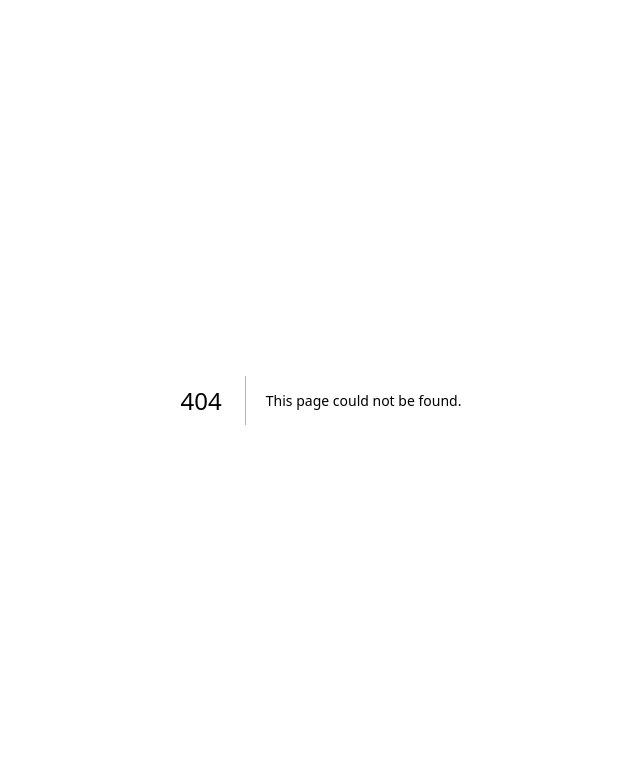
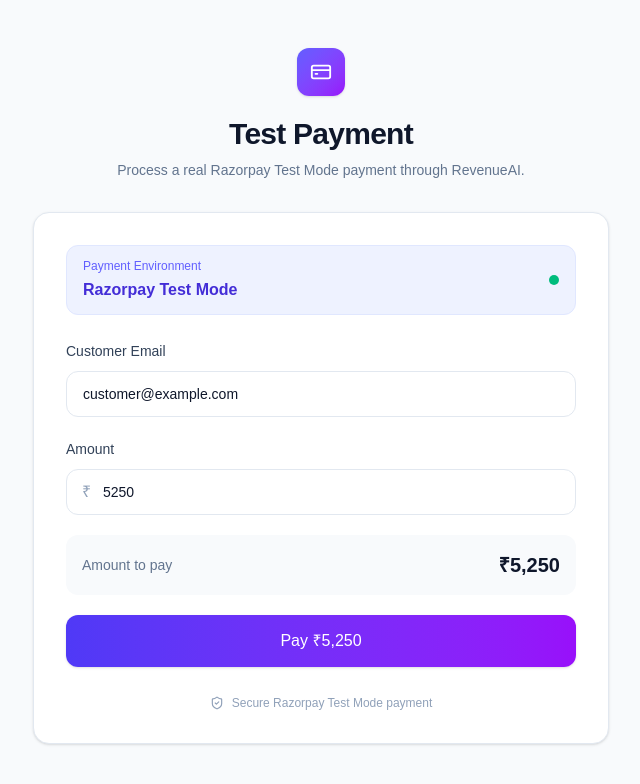
Before and after one commit to Vivek0925/revenue-intelligence, a Next.js app in the folder frontend/: page /payments in a window 1280 px wide. Before the commit this address had no page. Shown: the top 784 px of the page, without its empty margins (319-959 px from the left). Built offline with nearby package versions, Linux system fonts and the light colour scheme; no server answers.

Commit message:
modified ui

```diff
--- a/frontend/src/app/dashboard/page.tsx
+++ b/frontend/src/app/dashboard/page.tsx
@@ -1,13 +1,8 @@
 import DashboardHeader from "@/components/dashboard/DashboardHeader";
-
 import MetricCard from "@/components/dashboard/MetricCard";
-
 import IncidentCard from "@/components/dashboard/IncidentCard";
-
 import RecoveryOverview from "@/components/dashboard/RecoveryOverview";
-
 import ChildActionsTable from "@/components/dashboard/ChildActionsTable";
-
 import { getDashboardData } from "@/lib/api";
 
 export default async function DashboardPage() {
@@ -23,40 +18,30 @@
 
   return (
     <main className="min-h-screen bg-[#f8fafc] text-slate-900">
-      {/* Subtle top background */}
-
-      <div className="absolute left-0 top-0 -z-10 h-[400px] w-full bg-gradient-to-b from-indigo-50 via-purple-50/30 to-transparent" />
+      <div className="absolute left-0 top-0 -z-10 h-[350px] w-full bg-gradient-to-b from-indigo-50 via-purple-50/20 to-transparent" />
 
       <div className="mx-auto max-w-7xl px-4 py-6 sm:px-6 lg:px-8 lg:py-8">
 
         {/* Header */}
-
         <DashboardHeader />
 
-        {/* Page Introduction */}
+        {/* Overview */}
+        <section className="mt-8">
+          <h2 className="text-2xl font-bold tracking-tight text-slate-900">
+            Overview
+          </h2>
 
-        <section className="mt-8">
-          <p className="text-sm font-semibold uppercase tracking-wider text-indigo-600">
-            Revenue Intelligence
-          </p>
-
-          <h1 className="mt-2 text-3xl font-bold tracking-tight text-slate-900 sm:text-4xl">
-            Recovery Dashboard
-          </h1>
-
-          <p className="mt-2 text-slate-500">
-            Monitor payment failures, recovery actions, and recovered
-            revenue in one place.
+          <p className="mt-1 text-sm text-slate-500">
+            Monitor payment health and revenue recovery.
           </p>
         </section>
 
-        {/* Metrics */}
-
-        <section className="mt-8 grid gap-4 sm:grid-cols-2 xl:grid-cols-4">
+        {/* KPI Metrics */}
+        <section className="mt-6 grid gap-4 sm:grid-cols-2 xl:grid-cols-4">
           <MetricCard
             title="Revenue At Risk"
             value={formatCurrency(data.incident.revenueAtRisk)}
-            subtitle="Total failed payment value"
+            subtitle="Failed payment value"
           />
 
           <MetricCard
@@ -68,33 +53,28 @@
           <MetricCard
             title="Recovery Rate"
             value={`${data.summary.recoveryRate}%`}
-            subtitle="Recovery performance"
+            subtitle="Overall performance"
           />
 
           <MetricCard
             title="Failed Payments"
             value={data.summary.totalChildActions}
-            subtitle={`${data.summary.successfulActions} successfully recovered`}
+            subtitle={`${data.summary.successfulActions} recovered`}
           />
         </section>
 
-        {/* Main Grid */}
-
+        {/* Main Overview */}
         <section className="mt-6 grid gap-6 xl:grid-cols-[1.1fr_0.9fr]">
-          {/* Incident */}
-
           <IncidentCard incident={data.incident} />
-
-          {/* Recovery */}
 
           <RecoveryOverview summary={data.summary} />
         </section>
 
-        {/* Child Actions */}
-
+        {/* Recovery Actions */}
         <section className="mt-6 pb-10">
           <ChildActionsTable actions={data.childActions} />
         </section>
+
       </div>
     </main>
   );
--- /dev/null
+++ b/frontend/src/app/payments/page.tsx
@@ -0,0 +1,267 @@
+"use client";
+
+import Script from "next/script";
+import { useState } from "react";
+import { CreditCard, Loader2, ShieldCheck } from "lucide-react";
+
+const API_URL =
+  process.env.NEXT_PUBLIC_API_URL || "http://localhost:5000";
+
+export default function PaymentsPage() {
+  const [amount, setAmount] = useState("5250");
+  const [email, setEmail] = useState("customer@example.com");
+  const [loading, setLoading] = useState(false);
+  const [message, setMessage] = useState("");
+
+  async function handlePayment() {
+    try {
+      setLoading(true);
+      setMessage("");
+
+      const response = await fetch(
+        `${API_URL}/api/payments/create-order`,
+        {
+          method: "POST",
+          headers: {
+            "Content-Type": "application/json",
+          },
+          body: JSON.stringify({
+            amount: Number(amount),
+            customerEmail: email,
+            merchantId: "cmtctwy3m0000b4df3k78wq7f",
+          }),
+        }
+      );
+
+      const data = await response.json();
+
+      if (!response.ok || !data.success) {
+        throw new Error(
+          data.message || "Failed to create payment order"
+        );
+      }
+
+      const options = {
+        key: data.keyId,
+        amount: data.order.amount,
+        currency: data.order.currency,
+        name: "RevenueAI",
+        description: "Test Merchant Payment",
+        order_id: data.order.id,
+
+        prefill: {
+          email,
+        },
+
+        theme: {
+          color: "#4f46e5",
+        },
+
+        handler: async function (response: {
+          razorpay_payment_id: string;
+          razorpay_order_id: string;
+          razorpay_signature: string;
+        }) {
+          console.log("Razorpay payment successful:", response);
+
+          try {
+            const verifyResponse = await fetch(
+              `${API_URL}/api/payments/verify`,
+              {
+                method: "POST",
+                headers: {
+                  "Content-Type": "application/json",
+                },
+                body: JSON.stringify(response),
+              }
+            );
+
+            const verifyData = await verifyResponse.json();
+
+            if (!verifyResponse.ok || !verifyData.success) {
+              throw new Error(
+                verifyData.message ||
+                  "Payment verification failed"
+              );
+            }
+
+            setMessage(
+              `Payment successful! Payment ID: ${response.razorpay_payment_id}`
+            );
+          } catch (error) {
+            setMessage(
+              error instanceof Error
+                ? error.message
+                : "Payment verification failed"
+            );
+          }
+        },
+
+        modal: {
+          ondismiss: function () {
+            setLoading(false);
+          },
+        },
+      };
+
+      if (!(window as any).Razorpay) {
+        throw new Error(
+          "Razorpay Checkout is still loading. Please try again."
+        );
+      }
+
+      const razorpay = new (window as any).Razorpay(options);
+
+      razorpay.on(
+        "payment.failed",
+        function (response: any) {
+          console.error("Payment failed:", response);
+
+          setMessage(
+            response.error?.description ||
+              "Payment failed"
+          );
+
+          setLoading(false);
+        }
+      );
+
+      razorpay.open();
+    } catch (error) {
+      setMessage(
+        error instanceof Error
+          ? error.message
+          : "Failed to start payment"
+      );
+
+      setLoading(false);
+    }
+  }
+
+  return (
+    <>
+      <Script
+        src="https://checkout.razorpay.com/v1/checkout.js"
+        strategy="afterInteractive"
+      />
+
+      <main className="min-h-screen bg-[#f8fafc] px-4 py-12 text-slate-900">
+        <div className="mx-auto max-w-xl">
+
+          <div className="mb-8 text-center">
+            <div className="mx-auto flex h-12 w-12 items-center justify-center rounded-xl bg-gradient-to-br from-indigo-500 to-purple-600 text-white shadow-sm">
+              <CreditCard size={22} />
+            </div>
+
+            <h1 className="mt-5 text-3xl font-bold tracking-tight">
+              Test Payment
+            </h1>
+
+            <p className="mt-2 text-sm text-slate-500">
+              Process a real Razorpay Test Mode payment
+              through RevenueAI.
+            </p>
+          </div>
+
+          <div className="rounded-2xl border border-slate-200 bg-white p-6 shadow-sm sm:p-8">
+
+            <div className="mb-6 flex items-center justify-between rounded-xl border border-indigo-100 bg-indigo-50 px-4 py-3">
+              <div>
+                <p className="text-xs font-medium text-indigo-500">
+                  Payment Environment
+                </p>
+                <p className="mt-1 font-semibold text-indigo-700">
+                  Razorpay Test Mode
+                </p>
+              </div>
+
+              <span className="h-2.5 w-2.5 rounded-full bg-emerald-500" />
+            </div>
+
+            <div className="space-y-5">
+
+              <div>
+                <label className="text-sm font-medium text-slate-700">
+                  Customer Email
+                </label>
+
+                <input
+                  type="email"
+                  value={email}
+                  onChange={(e) => setEmail(e.target.value)}
+                  className="mt-2 w-full rounded-xl border border-slate-200 bg-white px-4 py-3 text-sm outline-none transition focus:border-indigo-400 focus:ring-4 focus:ring-indigo-100"
+                />
+              </div>
+
+              <div>
+                <label className="text-sm font-medium text-slate-700">
+                  Amount
+                </label>
+
+                <div className="relative mt-2">
+                  <span className="absolute left-4 top-1/2 -translate-y-1/2 text-slate-400">
+                    ₹
+                  </span>
+
+                  <input
+                    type="number"
+                    min="1"
+                    value={amount}
+                    onChange={(e) => setAmount(e.target.value)}
+                    className="w-full rounded-xl border border-slate-200 bg-white py-3 pl-9 pr-4 text-sm outline-none transition focus:border-indigo-400 focus:ring-4 focus:ring-indigo-100"
+                  />
+                </div>
+              </div>
+
+              <div className="rounded-xl bg-slate-50 p-4">
+                <div className="flex items-center justify-between">
+                  <span className="text-sm text-slate-500">
+                    Amount to pay
+                  </span>
+
+                  <span className="text-xl font-bold text-slate-900">
+                    ₹
+                    {Number(amount || 0).toLocaleString("en-IN")}
+                  </span>
+                </div>
+              </div>
+
+              <button
+                type="button"
+                onClick={handlePayment}
+                disabled={loading}
+                className="flex w-full items-center justify-center gap-2 rounded-xl bg-gradient-to-r from-indigo-600 to-purple-600 px-5 py-3.5 font-medium text-white shadow-sm transition hover:-translate-y-0.5 hover:shadow-md disabled:cursor-not-allowed disabled:opacity-60"
+              >
+                {loading ? (
+                  <>
+                    <Loader2
+                      size={18}
+                      className="animate-spin"
+                    />
+                    Opening Razorpay...
+                  </>
+                ) : (
+                  <>
+                    Pay ₹
+                    {Number(amount || 0).toLocaleString("en-IN")}
+                  </>
+                )}
+              </button>
+
+              {message && (
+                <div className="rounded-xl border border-slate-200 bg-slate-50 p-4 text-sm text-slate-600">
+                  {message}
+                </div>
+              )}
+
+              <div className="flex items-center justify-center gap-2 pt-2 text-xs text-slate-400">
+                <ShieldCheck size={14} />
+                Secure Razorpay Test Mode payment
+              </div>
+            </div>
+          </div>
+        </div>
+      </main>
+    </>
+  );
+}
--- a/frontend/src/components/dashboard/DashboardHeader.tsx
+++ b/frontend/src/components/dashboard/DashboardHeader.tsx
@@ -1,5 +1,10 @@
 import Link from "next/link";
-import { ArrowRight, History } from "lucide-react";
+import {
+  ArrowRight,
+  CreditCard,
+  History,
+  Plus,
+} from "lucide-react";
 
 interface DashboardHeaderProps {
   title?: string;
@@ -7,49 +12,65 @@
 }
 
 export default function DashboardHeader({
-  title = "Revenue Intelligence",
-  subtitle = "AI-powered payment recovery monitoring",
+  title = "RevenueAI",
+  subtitle = "AI-powered revenue recovery",
 }: DashboardHeaderProps) {
   return (
-    <div className="flex flex-col gap-4 border-b border-slate-200 pb-6 sm:flex-row sm:items-center sm:justify-between">
-      <div>
+    <header className="border-b border-slate-200 pb-5">
+      <div className="flex flex-col gap-5 lg:flex-row lg:items-center lg:justify-between">
+
+        {/* Brand */}
         <div className="flex items-center gap-3">
-          <div className="flex h-10 w-10 items-center justify-center rounded-xl bg-gradient-to-br from-indigo-500 to-purple-600 text-lg font-bold text-white shadow-sm">
+          <div className="flex h-10 w-10 items-center justify-center rounded-xl bg-gradient-to-br from-indigo-500 to-purple-600 text-sm font-bold text-white">
             R
           </div>
 
           <div>
-            <h1 className="text-2xl font-bold tracking-tight text-slate-900 sm:text-3xl">
+            <h1 className="text-xl font-bold tracking-tight text-slate-900">
               {title}
             </h1>
 
-            <p className="mt-1 text-sm text-slate-500">
+            <p className="text-sm text-slate-500">
               {subtitle}
             </p>
           </div>
         </div>
-      </div>
 
-      <div className="flex flex-wrap items-center gap-3">
-        {/* Incident History */}
+        {/* Navigation */}
+        <div className="flex flex-wrap items-center gap-2">
+
+          <Link
+            href="/payments"
+            className="inline-flex items-center gap-2 rounded-lg border border-slate-200 bg-white px-3.5 py-2 text-sm font-medium text-slate-700 transition hover:border-indigo-200 hover:bg-indigo-50 hover:text-indigo-600"
+          >
+            <CreditCard size={16} />
+            Payments
+          </Link>
+
           <Link
             href="/incidents"
-          className="inline-flex items-center gap-2 rounded-xl border border-slate-200 bg-white px-4 py-2.5 text-sm font-medium text-slate-700 shadow-sm transition hover:border-indigo-200 hover:bg-indigo-50 hover:text-indigo-600"
+            className="inline-flex items-center gap-2 rounded-lg border border-slate-200 bg-white px-3.5 py-2 text-sm font-medium text-slate-700 transition hover:border-indigo-200 hover:bg-indigo-50 hover:text-indigo-600"
           >
             <History size={16} />
-          Incident History
-          <ArrowRight size={15} />
+            Incidents
           </Link>
 
-        {/* System Status */}
-        <div className="flex items-center gap-2 rounded-full border border-emerald-200 bg-emerald-50 px-3 py-2">
+          <Link
+            href="/payments"
+            className="inline-flex items-center gap-2 rounded-lg bg-slate-900 px-3.5 py-2 text-sm font-medium text-white transition hover:bg-indigo-600"
+          >
+            <Plus size={16} />
+            Test Payment
+          </Link>
+
+          <div className="ml-1 flex items-center gap-2 rounded-full border border-emerald-200 bg-emerald-50 px-3 py-2">
             <span className="h-2 w-2 rounded-full bg-emerald-500" />
-
-          <span className="text-sm font-medium text-emerald-700">
-            System Operational
+            <span className="text-xs font-medium text-emerald-700">
+              Test Mode
             </span>
           </div>
         </div>
       </div>
+    </header>
   );
 }
```
Also changed, not shown: 2 other files (tests, documents, lock files or other folders). Lines whose indentation alone changed are shown as unchanged.
